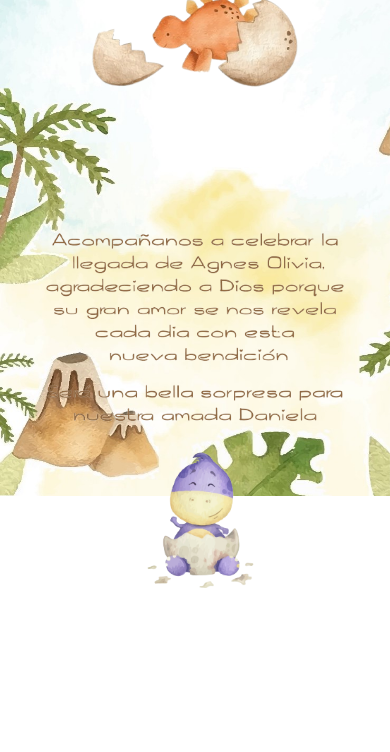
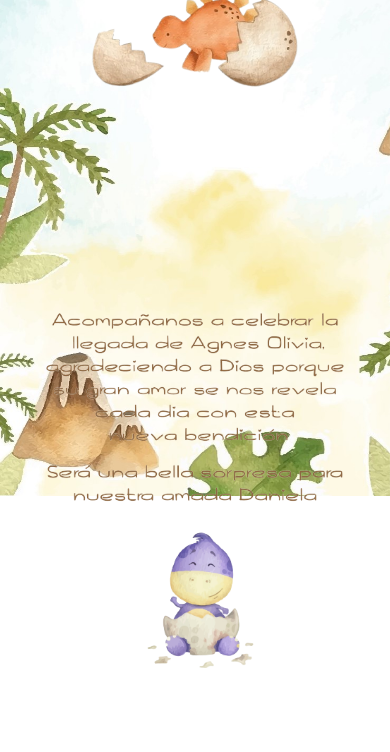
Before and after one commit to babyshoweragnes/babyshoweragnes.github.io, a plain HTML site: page index.html in a window 390 px wide. Shown: the part 348-1100 px from the top of the page. Drawn offline with nearby package versions, Linux system fonts and the light colour scheme.

Commit message:
Update style.css

```diff
--- a/style.css
+++ b/style.css
@@ -920,7 +920,7 @@ button[type="submit"] {
     }
 
     .sc-np {
-        margin-top: 120px !important;
+        margin-top: 200px !important;
     }
 
 }
```
